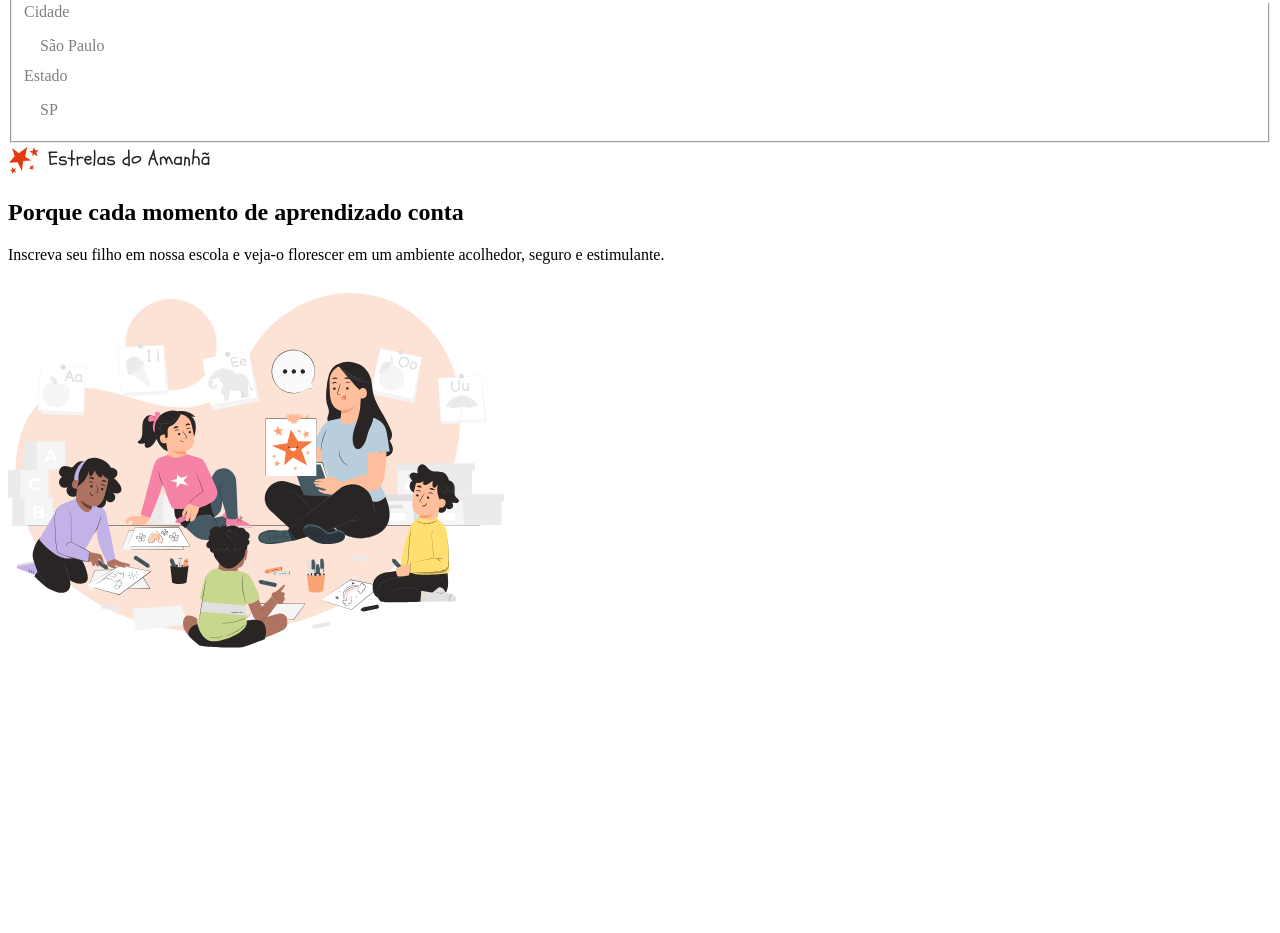
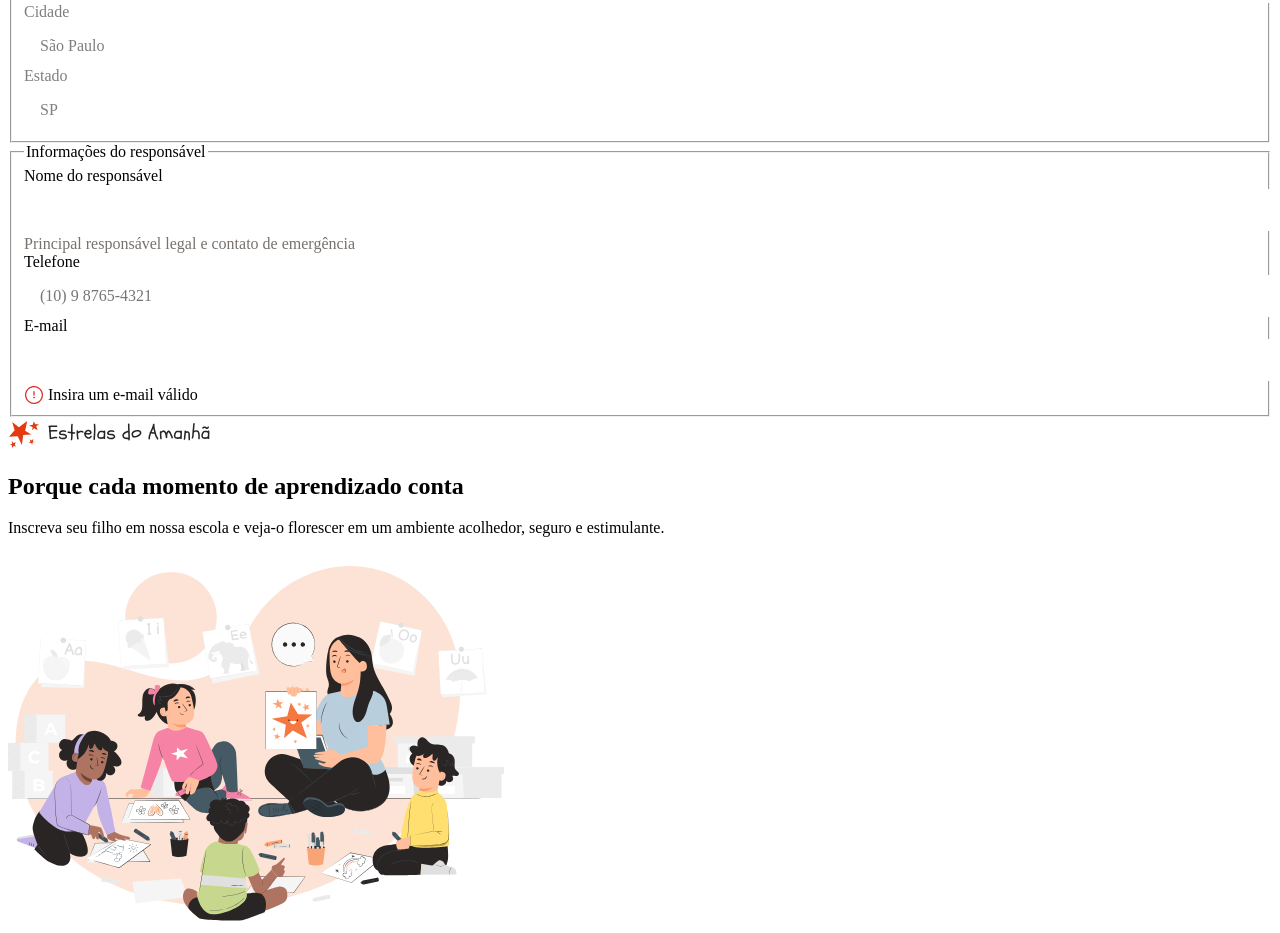
Before and after one commit to heliocarlitos/formulario-matricula, a plain HTML site: page index.html in a window 1280 px wide. Shown: the part 933-1866 px from the top of the page. Before the commit the page ends 1593 px from the top, so only its background shows below. Drawn offline with Linux system fonts and the light colour scheme; files that its build step writes are made by us from their sources; files whose address does not match are found by name.

Commit message:
Campos informações do responsável

```diff
--- a/index.html
+++ b/index.html
@@ -125,6 +125,26 @@
                 </div>
               </div>
             </fieldset>
+            <fieldset class="gardian">
+              <legend>Informações do responsável</legend>
+              <div class="input-wrapper">
+                <label for="gardian">Nome do responsável</label>
+                <input type="text" id="gardian" name="gardian">
+                <small>Principal responsável legal e contato de emergência</small>
+              </div>
+              <div class="input-wrapper">
+                <label for="phone">Telefone</label>
+                <input type="text" id="phone" name="phone"  placeholder="(10) 9 8765-4321">
+              </div>
+              <div class="input-wrapper">
+                <label for="mail">E-mail</label>
+                <input type="email" id="mail" name="mail" required>
+                <div class="error">
+                  <img src="assets/icons/alert-circle.png" alt="ícone de alerta vermelho">
+                  <span>Insira um e-mail válido</span>
+                </div>
+              </div>
+            </fieldset>
           </form>
         </div>
       </main>
--- a/styles/fields/index.css
+++ b/styles/fields/index.css
@@ -66,4 +66,32 @@ input {
         border: 1px solid  var(--stroke-default);
         color: var(--text-primary);
     }
+
+    &:invalid {
+        border: 0.125rem solid var(--semantic-error);
+    }
+
+    & + small {
+        font: var(--text-sm);
+        color: #78716C;
+        display: inline-block;
+        margin-top: .25rem;
+    }
+
+    &[required] + .error {
+        display: flex;
+        align-items: center;
+        gap: .25rem;
+        font: var(--text-sm);
+        color: var(--semantic-error);
+        margin-top: .25rem;
+    }
+
+    &:valid + .error {
+        display: none;
+    }
+
+    &:not(:focus):valid + .error {
+     display: none;
+    }
 }
```
